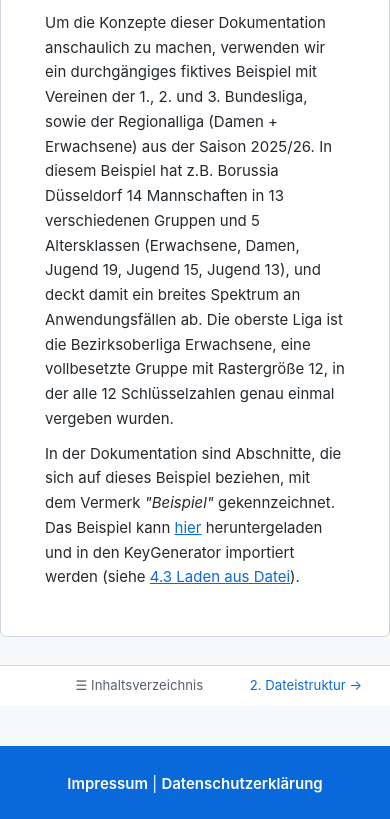
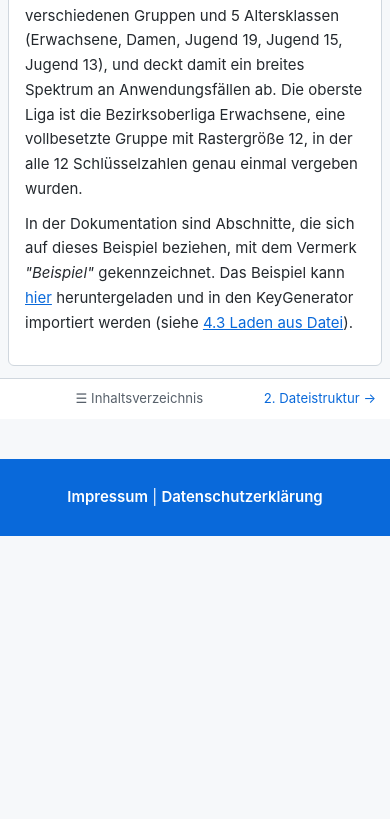
Before and after one commit to NilsWeidmann/KeyGenerator, a plain HTML site: page doc/html/01_einleitung.html in a window 390 px wide. Shown: the part 1181-2000 px from the top of the page. After the commit the page ends 1717 px from the top, so only its background shows below. Drawn offline with nearby package versions, Linux system fonts and the light colour scheme.

Commit message:
Add mobile / responsive design

```diff
--- a/doc/style.css
+++ b/doc/style.css
@@ -1,4 +1,8 @@
 *, *::before, *::after { box-sizing: border-box; margin: 0; padding: 0; }
+
+html {
+  overflow-x: clip;
+}
 
 body {
   font-family: -apple-system, BlinkMacSystemFont, "Segoe UI", Roboto, sans-serif;
@@ -9,6 +13,8 @@ body {
   display: flex;
   flex-direction: column;
   min-height: 100vh;
+  width: 100%;
+  max-width: 100%;
 }
 
 /* ── Header ────────────────────────────────────────────────── */
@@ -19,6 +25,8 @@ header {
   top: 0;
   z-index: 100;
   box-shadow: 0 1px 4px rgba(0,0,0,.25);
+  width: 100%;
+  box-sizing: border-box;
 }
 header a {
   color: #fff;
@@ -43,6 +51,8 @@ footer {
   color: #fff;
   text-align: center;
   margin-top: 40px;
+  width: 100%;
+  box-sizing: border-box;
 }
 footer a {
   color: #fff;
@@ -68,11 +78,15 @@ main ~ .page-nav ~ footer {
   padding: 9px 28px;
   font-size: .88em;
   gap: 16px;
+  width: 100%;
+  min-width: 0;
+  box-sizing: border-box;
+  flex-wrap: wrap;
 }
 .page-nav a {
   color: #0969da;
   text-decoration: none;
-  white-space: nowrap;
+  white-space: normal;
 }
 .page-nav a:hover { text-decoration: underline; }
 .page-nav .nav-center { color: #57606a; }
@@ -82,11 +96,14 @@ main + .page-nav { border-bottom: none; border-top: 1px solid #d0d7de; margin-to
 /* ── Main content ───────────────────────────────────────────── */
 main {
   max-width: 1200px;
+  width: 100%;
+  min-width: 0;
   margin: 28px auto;
   background: #fff;
   border: 1px solid #d0d7de;
   border-radius: 6px;
   padding: 36px 44px;
+  overflow-x: auto;
 }
 
 /* ── Screenshots ────────────────────────────────────────────── */
@@ -225,6 +242,25 @@ hr { border: none; border-top: 1px solid #d0d7de; margin: 24px 0; }
   scroll-margin-top: 65px;
 }
 
+/* ── Mobile / responsive ────────────────────────────────────── */
+@media (max-width: 600px) {
+  header, footer {
+    width: 100%;
+    padding-left: 14px;
+    padding-right: 14px;
+    box-sizing: border-box;
+  }
+  main {
+    margin: 12px 8px;
+    padding: 20px 16px;
+    width: calc(100% - 16px);
+  }
+  .page-nav {
+    padding-left: 14px;
+    padding-right: 14px;
+  }
+}
+
 /* ── Rendered markdown (via viewer.js) ──────────────────────── */
 #content blockquote {
   border: 1px solid #54aeff;
```
